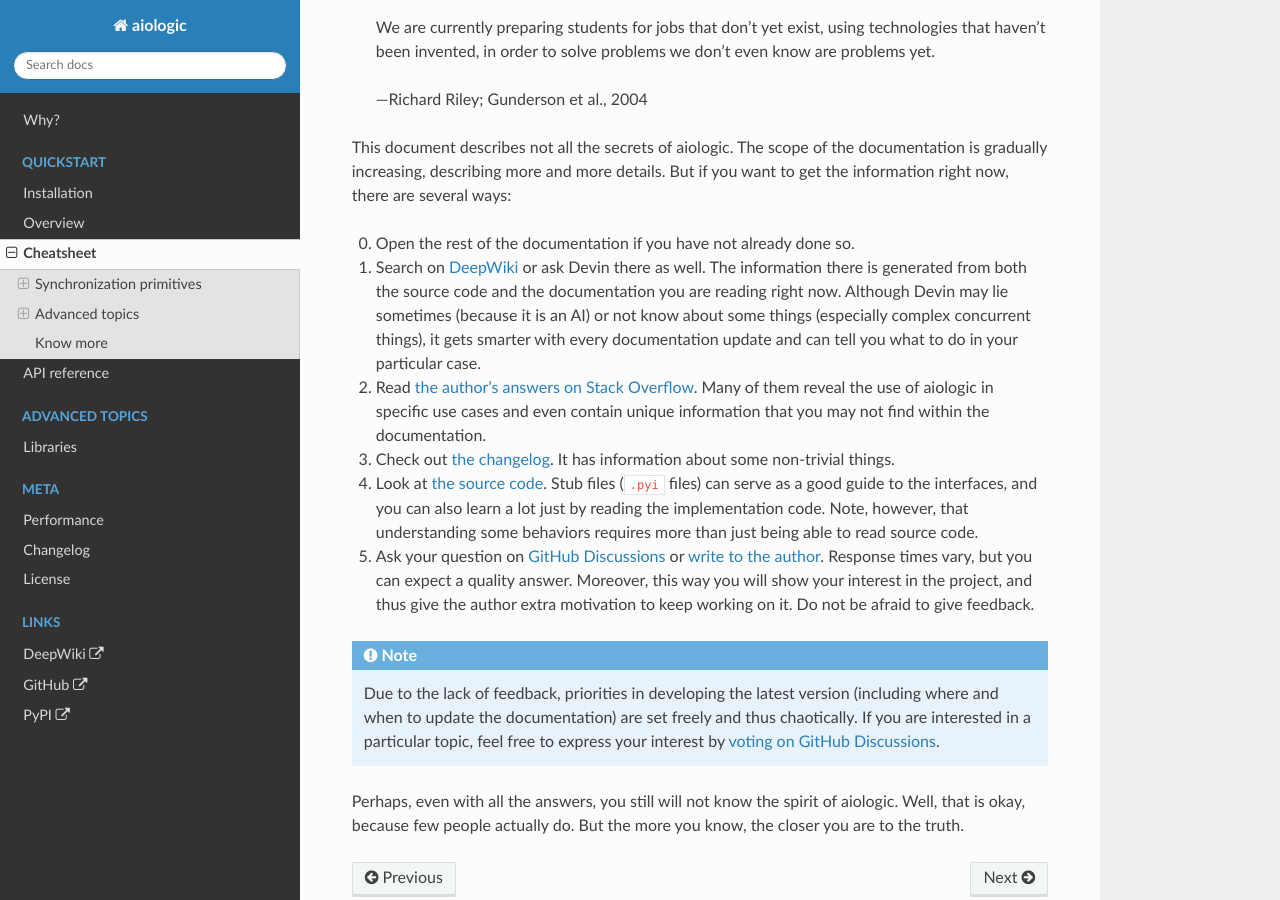
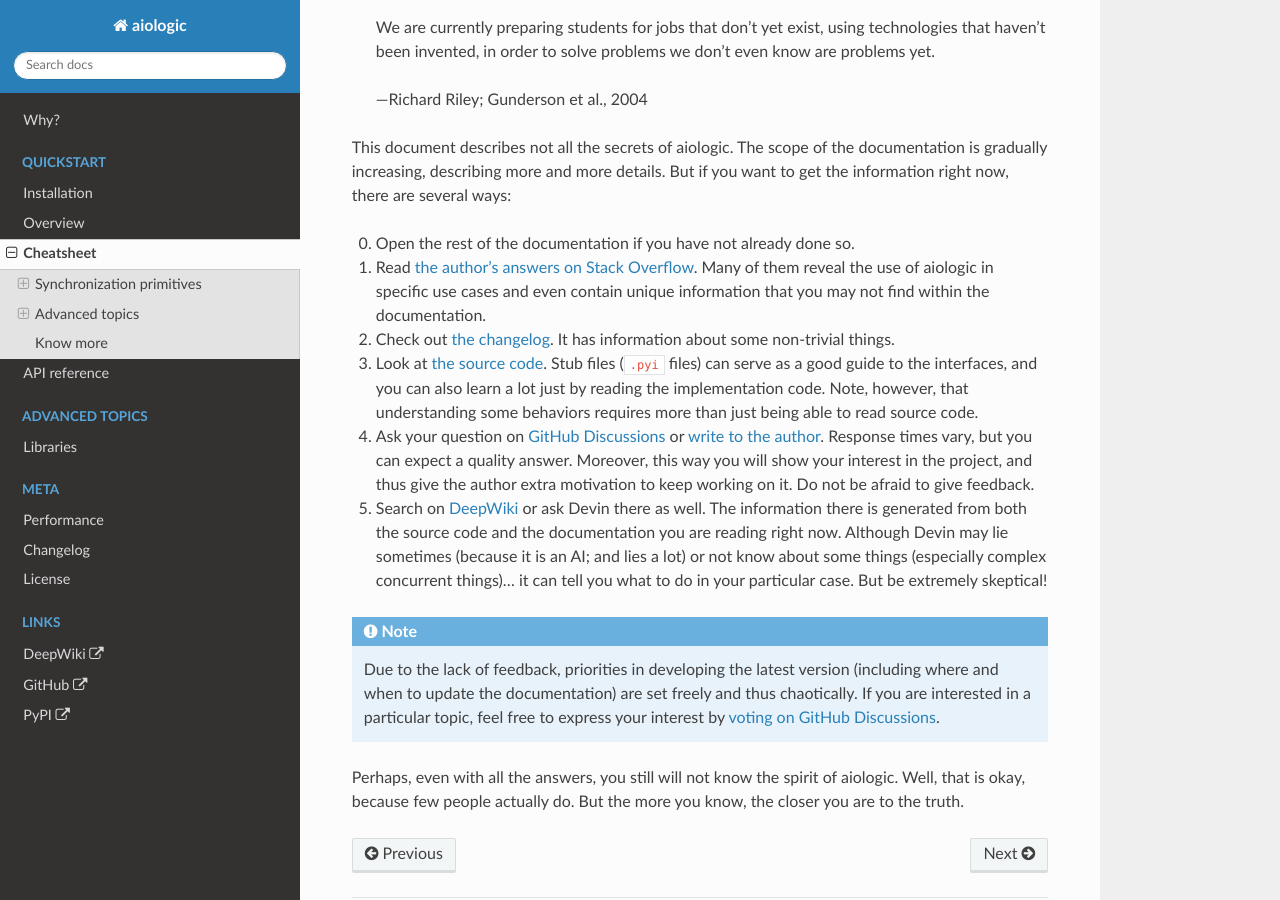
Before and after one commit to x42005e1f/aiologic, a Sphinx documentation site: the page built from docs/cheatsheet.rst, in a window 1280 px wide and 900 px high, scrolled down 13553 px. Built offline with Sphinx 7.4.7 and the Read the Docs theme 3.1.0, drawn with Linux system fonts in a browser that asks for light colours; the version number could not be read and is left out.

```diff
--- a/README.rst
+++ b/README.rst
@@ -191,7 +191,7 @@ Documentation
 
 Read the Docs: https://aiologic.readthedocs.io (official)
 
-DeepWiki: https://deepwiki.com/x42005e1f/aiologic (AI generated)
+DeepWiki: https://deepwiki.com/x42005e1f/aiologic (AI generated; lying!)
 
 Communication channels
 ======================
--- a/docs/cheatsheet.rst
+++ b/docs/cheatsheet.rst
@@ -1091,29 +1091,29 @@ documentation is gradually increasing, describing more and more details. But if
 you want to get the information right now, there are several ways:
 
 0. Open the rest of the documentation if you have not already done so.
-1. Search on `DeepWiki <https://deepwiki.com/x42005e1f/aiologic>`__ or ask
-   Devin there as well. The information there is generated from both the source
-   code and the documentation you are reading right now. Although Devin may lie
-   sometimes (because it is an AI) or not know about some things (especially
-   complex concurrent things), it gets smarter with every documentation update
-   and can tell you what to do in your particular case.
-2. Read `the author's answers on Stack Overflow <https://stackoverflow.com/
+1. Read `the author's answers on Stack Overflow <https://stackoverflow.com/
    users/27526808/ilya-egorov?tab=answers>`__. Many of them reveal the use of
    aiologic in specific use cases and even contain unique information that you
    may not find within the documentation.
-3. Check out `the changelog <./changelog.html>`__. It has information about
+2. Check out `the changelog <./changelog.html>`__. It has information about
    some non-trivial things.
-4. Look at `the source code <https://github.com/x42005e1f/aiologic>`__. Stub
+3. Look at `the source code <https://github.com/x42005e1f/aiologic>`__. Stub
    files (``.pyi`` files) can serve as a good guide to the interfaces, and you
    can also learn a lot just by reading the implementation code. Note, however,
    that understanding some behaviors requires more than just being able to read
    source code.
-5. Ask your question on `GitHub Discussions <https://github.com/x42005e1f/
+4. Ask your question on `GitHub Discussions <https://github.com/x42005e1f/
    aiologic/discussions>`__ or `write to the author
    <mailto:0x42005e1f@gmail.com>`__. Response times vary, but you can expect a
    quality answer. Moreover, this way you will show your interest in the
    project, and thus give the author extra motivation to keep working on it. Do
    not be afraid to give feedback.
+5. Search on `DeepWiki <https://deepwiki.com/x42005e1f/aiologic>`__ or ask
+   Devin there as well. The information there is generated from both the source
+   code and the documentation you are reading right now. Although Devin may lie
+   sometimes (because it is an AI; and lies a lot) or not know about some
+   things (especially complex concurrent things)... it can tell you what to do
+   in your particular case. But be extremely skeptical!
 
 .. note::
 
```
